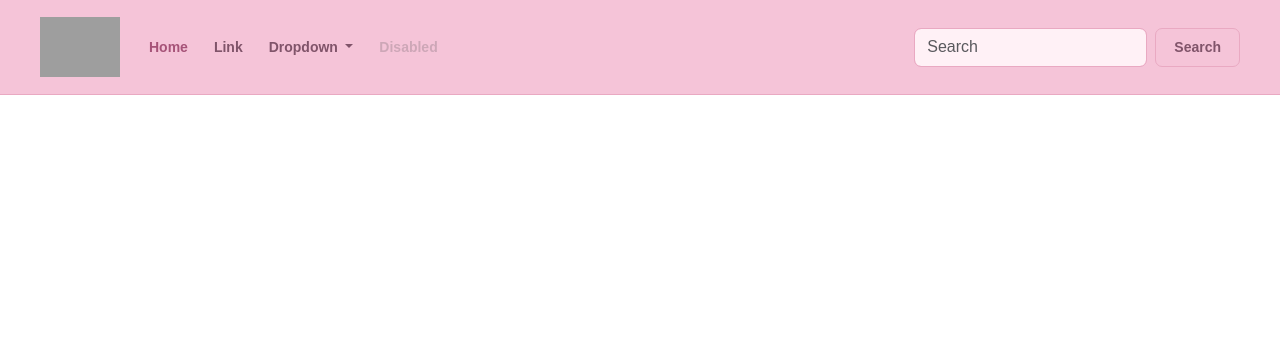
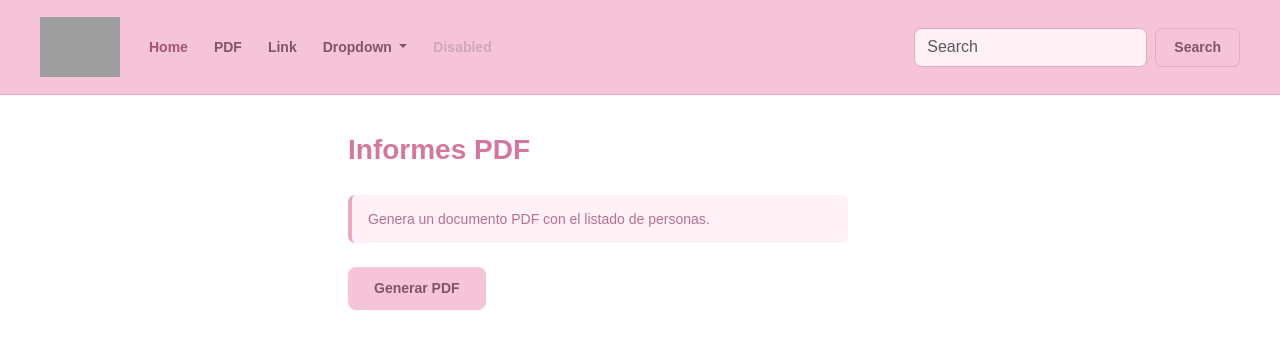
Before and after one commit to monicacgomez/angularextras, an Angular app: page /informes in a window 1280 px wide. Before the commit this address led to /. Shown: the top 348 px of the page. Built offline with nearby package versions, Linux system fonts and the light colour scheme; grey boxes are pictures that could not be loaded.

Commit message:
Generar documentos pdf + Estilo aplicado

```diff
--- a/src/app/app-module.ts
+++ b/src/app/app-module.ts
@@ -7,9 +7,10 @@ import { provideHttpClient } from '@angular/common/http';
 import { ServicePostFiles } from './services/service.post.files';
 import { MenuComponent } from './components/menu-component/menu-component';
 import { ApiFilesComponent } from './components/api-files-component/api-files-component';
+import { InformesPdfComponent } from './components/informes-pdf-component/informes-pdf-component';
 
 @NgModule({
-  declarations: [App, MenuComponent, ApiFilesComponent],
+  declarations: [App, MenuComponent, ApiFilesComponent, InformesPdfComponent],
   imports: [BrowserModule, AppRoutingModule, FormsModule],
   providers: [provideBrowserGlobalErrorListeners(), provideHttpClient(), ServicePostFiles],
   bootstrap: [App],
--- a/src/app/app-routing-module.ts
+++ b/src/app/app-routing-module.ts
@@ -1,9 +1,11 @@
 import { NgModule } from '@angular/core';
 import { RouterModule, Routes } from '@angular/router';
 import { ApiFilesComponent } from './components/api-files-component/api-files-component';
+import { InformesPdfComponent } from './components/informes-pdf-component/informes-pdf-component';
 
 const routes: Routes = [
-  {path: "", component: ApiFilesComponent}
+  {path: "", component: ApiFilesComponent},
+  {path: "informes", component: InformesPdfComponent},
 ];
 
 @NgModule({
--- /dev/null
+++ b/src/app/components/informes-pdf-component/informes-pdf-component.css
@@ -0,0 +1,69 @@
+:host {
+  display: block;
+  min-height: 100vh;
+  padding: 28px;
+  font-family: Arial, sans-serif;
+  color: #80546a;
+  background-color: #ffffff;
+  box-sizing: border-box;
+}
+
+/* Título principal */
+h1 {
+  margin: 10px 0 28px;
+  color: #d477a0 !important;
+  font-size: 28px;
+  font-weight: 700;
+}
+
+/* Descripción */
+.descripcion {
+  max-width: 500px;
+  margin: 16px 0 24px;
+  padding: 13px 16px;
+  background-color: #fff1f6;
+  color: #b86f91;
+  border-left: 4px solid #e9a9c2;
+  border-radius: 7px;
+  font-size: 14px;
+  line-height: 1.6;
+}
+
+/* Botón de generación PDF */
+.btn-warning {
+  padding: 11px 26px;
+  background-color: #f5c4d8 !important;
+  color: #80546a !important;
+  border: none !important;
+  border-radius: 8px;
+  font-size: 14px;
+  font-weight: 700;
+  transition: background-color 0.2s ease;
+  cursor: pointer;
+}
+
+/* Hover del botón */
+.btn-warning:hover {
+  background-color: #edacc8 !important;
+}
+
+/* Efecto al pulsar */
+.btn-warning:active {
+  background-color: #e9a9c2 !important;
+}
+
+/* Adaptación a móviles */
+@media (max-width: 600px) {
+  :host {
+    padding: 18px;
+  }
+
+  h1 {
+    font-size: 24px;
+  }
+
+  .btn-warning {
+    width: 100%;
+    max-width: 250px;
+  }
+}
--- /dev/null
+++ b/src/app/components/informes-pdf-component/informes-pdf-component.html
@@ -0,0 +1,11 @@
+<h1>Informes PDF</h1>
+
+<p class="descripcion">
+    Genera un documento PDF con el listado de personas.
+</p>
+
+<button
+    (click)="generarDocumento()"
+    class="btn btn-warning">
+    Generar PDF
+</button>
--- /dev/null
+++ b/src/app/components/informes-pdf-component/informes-pdf-component.ts
@@ -0,0 +1,32 @@
+import { Component } from '@angular/core';
+import { jsPDF } from 'jspdf';
+import { autoTable } from 'jspdf-autotable';
+
+@Component({
+  selector: 'app-informes-pdf-component',
+  standalone: false,
+  styleUrl: './informes-pdf-component.css',
+  templateUrl: './informes-pdf-component.html',
+})
+export class InformesPdfComponent {
+  generarDocumento(): void {
+    let document: jsPDF = new jsPDF();
+    document.setFontSize(22);
+    document.text("Mi documento de martes", 20, 20);
+    document.setFontSize(16);
+    const headers = [["Nombre", "Email", "Edad"]];
+    const data = [
+      ["Juan", "juan@example.com", "30"],
+      ["María", "maria@example.com", 25],
+      ["Pedro", "pedro@example.com", 35],
+      ["Ana", "ana@example.com", 28],
+    ];
+
+    autoTable(document, {
+      head: headers,
+      body: data,
+      startY: 30,
+    });
+    document.save("personas.pdf");
+  }
+}
--- a/src/app/components/menu-component/menu-component.html
+++ b/src/app/components/menu-component/menu-component.html
@@ -1,9 +1,8 @@
-
 <nav class="navbar navbar-expand-lg">
     <div class="container-fluid">
 
         <a class="navbar-brand" href="#">
-            <img src="wolverine2.png" style="width: 80px"/>
+            <img src="gandalf.png" style="width: 80px"/>
         </a>
 
         <button
@@ -28,6 +27,10 @@
                        [routerLink]="['/']">
                         Home
                     </a>
+                </li>
+
+                <li class="nav-item">
+                    <a class="nav-link" [routerLink]="['/informes']">PDF</a>
                 </li>
 
                 <li class="nav-item">
```
Also changed, not shown: src/images/gandalf.png (added), 1 other file (tests, documents, lock files or other folders).
